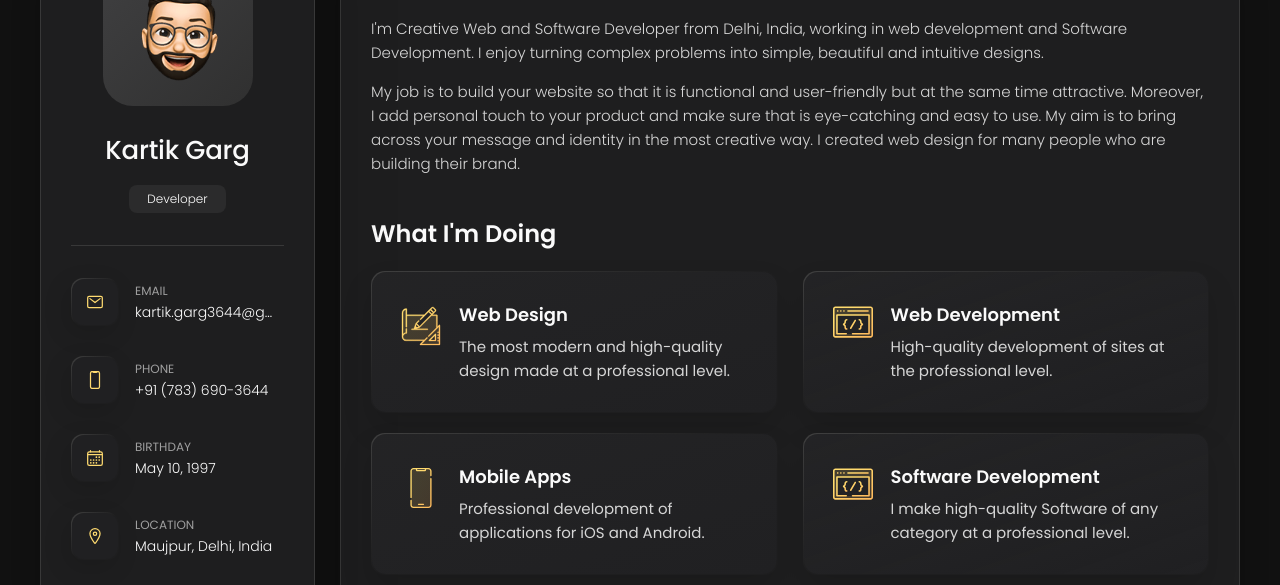
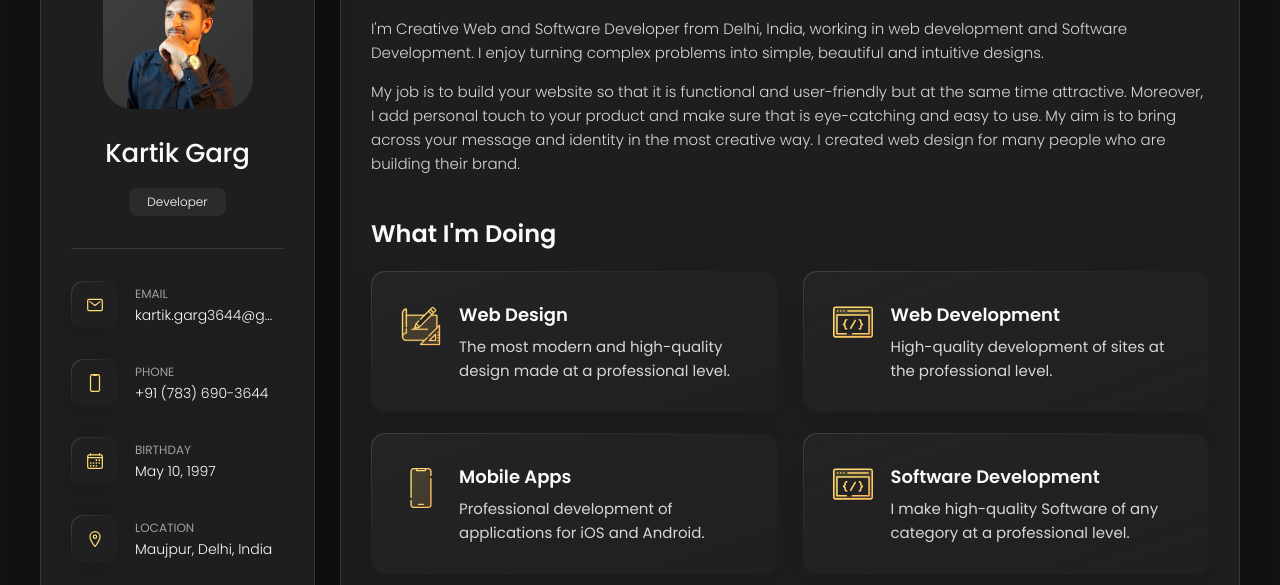
Before and after one commit to Diveheart/kartikmy-portfolio, a plain HTML site: page index.html in a window 1280 px wide. Shown: the part 162-747 px from the top of the page. Drawn offline with nearby package versions, Linux system fonts and the light colour scheme.

Commit message:
new changes

```diff
--- a/index.html
+++ b/index.html
@@ -42,7 +42,7 @@
       <div class="sidebar-info">
 
         <figure class="avatar-box">
-          <img src="./assets/images/my-avatar.png" alt="Richard hanrick" width="80">
+          <img src="./assets/images/port1.png" alt="Richard hanrick" width="80">
         </figure>
 
         <div class="info-content">
```
Also changed, not shown: assets/images/port1.png (added).
